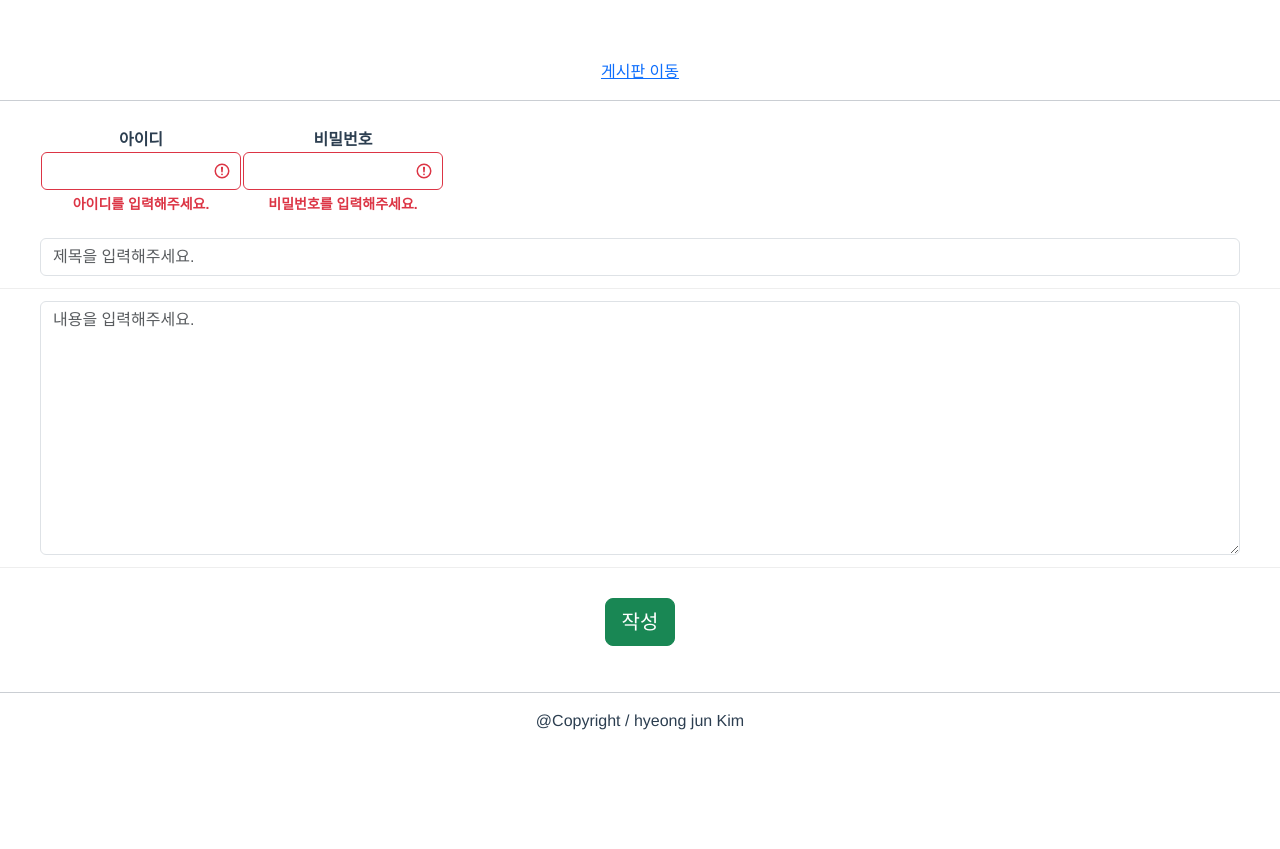
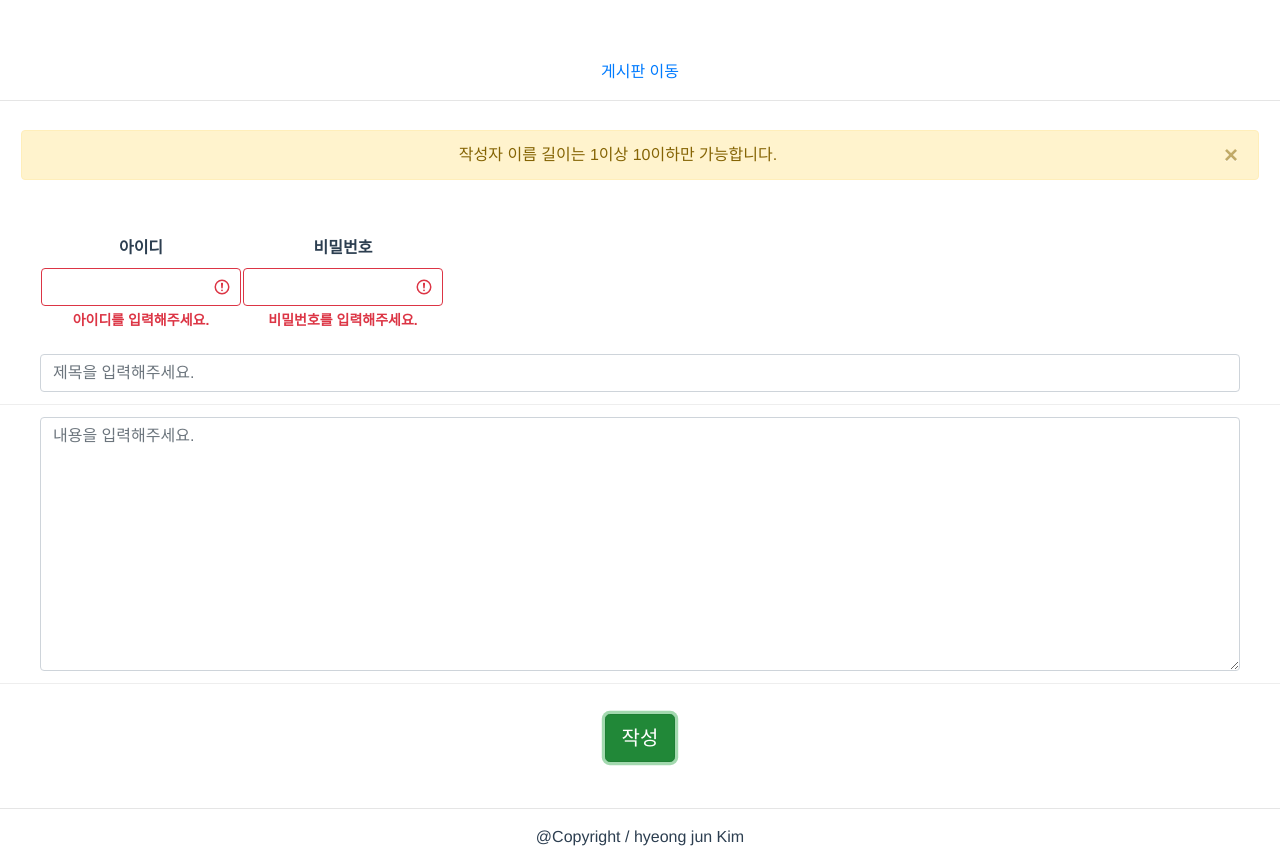
Before and after one commit to hyeong-jun-kim/nts-KimHyeongJun, a Vue app in the folder board_frontend/: page /post/write in a window 1280 px wide. Both pictures are taken after a click on the button "작성". Before the commit the page ends 800 px from the top, so only its background shows below. Built offline with nearby package versions, Linux system fonts and the light colour scheme; no server answers.

Commit message:
feat : 경고창 모달 추가, 게시글 검증 로직 구현 - #3

```diff
--- a/board_frontend/package.json
+++ b/board_frontend/package.json
@@ -9,7 +9,7 @@
   },
   "dependencies": {
     "axios": "^1.4.0",
-    "bootstrap": "^5.3.0",
+    "bootstrap": "^4.6.1",
     "bootstrap-vue": "^2.23.1",
     "core-js": "^3.8.3",
     "vue": "^2.7.14",
--- a/board_frontend/src/assets/common.css
+++ b/board_frontend/src/assets/common.css
@@ -20,3 +20,7 @@
 .user-container {
     padding: 10px 40px;
 }
+
+.alert {
+    padding: 10px 40px;
+}
--- /dev/null
+++ b/board_frontend/src/common/components/WarningAlert.vue
@@ -0,0 +1,36 @@
+<!--경고 알림 컴포넌트-->
+<template>
+  <div class="alert">
+    <b-alert
+      :show="dismissCountDown"
+      dismissible
+      fade
+      variant="warning"
+      @dismiss-count-down="countDownChanged"
+    >
+      {{text}}
+    </b-alert>
+  </div>
+</template>
+
+<script>
+  export default {
+    data() {
+      return {
+        text: '',
+        dismissSecs: 5,
+        dismissCountDown: 0,
+        showDismissibleAlert: false
+      }
+    },
+    methods: {
+      countDownChanged(dismissCountDown) {
+        this.dismissCountDown = dismissCountDown
+      },
+      showAlert(text) {
+        this.text = text
+        this.dismissCountDown = this.dismissSecs
+      }
+    }
+  }
+</script>
--- a/board_frontend/src/main.js
+++ b/board_frontend/src/main.js
@@ -6,6 +6,7 @@ import './assets/common.css'
 
 import Writer from './common/components/Writer'
 import Password from './common/components/Password'
+import WarningAlert from './common/components/WarningAlert'
 
 import axios from 'axios'
 import postService from './services/postService'
@@ -28,6 +29,7 @@ Vue.prototype.$http = axios
 // 컴포넌트 설정
 Vue.component("writer", Writer)
 Vue.component("password", Password)
+Vue.component("WarningAlert", WarningAlert)
 
 new Vue({
   router,
--- a/board_frontend/src/views/post/PostWrite.vue
+++ b/board_frontend/src/views/post/PostWrite.vue
@@ -1,6 +1,7 @@
 <!--게시글 작성 화면-->
 <template>
     <div id="board-deatil">
+        <warning-alert ref="warningAleartRef"></warning-alert> <!--컴포넌트 메서드 호출을 위해 ref 선언-->
         <div class="user-container">
             <tr>
                 <th>
@@ -31,7 +32,8 @@
             <b-form-input v-model="title" placeholder="제목을 입력해주세요."></b-form-input>
         </div>
         <div class="board-contents">
-            <b-form-textarea v-model="content" id="textarea-rows" placeholder="내용을 입력해주세요." cols="3" rows="10"></b-form-textarea>
+            <b-form-textarea v-model="content" id="textarea-rows" placeholder="내용을 입력해주세요." cols="3"
+                rows="10"></b-form-textarea>
         </div>
         <div class="common-buttons">
             <b-button size="lg" v-on:click="writePost" variant="success">작성</b-button>
@@ -51,14 +53,17 @@ export default {
     },
     computed: {
         idValidation() {
-            return this.writer.length > 0 && this.writer.length < 10
+            return this.writer.length > 0 && this.writer.length <= 10
         },
         pwdValidation() {
             return this.password.length > 4 && this.password.length < 13
         }
     },
     methods: {
-        writePost() { // writeService 사용
+        writePost() {
+            if(!this.validateWritePost())
+                return;
+
             const form = new FormData();
             form.append("writer", this.writer);
             form.append("password", this.password);
@@ -67,6 +72,36 @@ export default {
 
             const response = this.postService.writePost(form)
             console.log("response: " + response);
+        },
+
+        // 글 작성시 검증 메서드
+        validateWritePost(){
+            const warningAlert = this.$refs.warningAleartRef;
+            // 검증 : 작성자 이름 길이 (1 <= x <= 10)
+            if (this.writer.length < 1 || this.writer.length > 10) {
+                warningAlert.showAlert("작성자 이름 길이는 1이상 10이하만 가능합니다.");
+                return false;
+            }
+
+            // 검증 : 비밀번호 (4 <= x <= 15)
+            if (this.password.length < 4 || this.password.length > 15) {
+                warningAlert.showAlert("비밀번호 길이는 4이상 15이하만 가능합니다.");
+                return false;
+            }
+
+            // 검증 : 제목 (1 <= x <= 30)
+            if (this.title.length < 1 || this.title.length > 30) {
+                warningAlert.showAlert("제목의 길이는 1이상 30이하만 가능합니다.");
+                return false;
+            }
+
+            // 검증 : 본문 (1 <= x <= 500)
+            if (this.content.length < 1 || this.content.length > 30) {
+                warningAlert.showAlert("본문의 길이는 1이상 500이하만 가능합니다.");
+                return false;
+            }
+
+            return true;
         }
     }
 };
```
Also changed, not shown: 1 other file (tests, documents, lock files or other folders).
